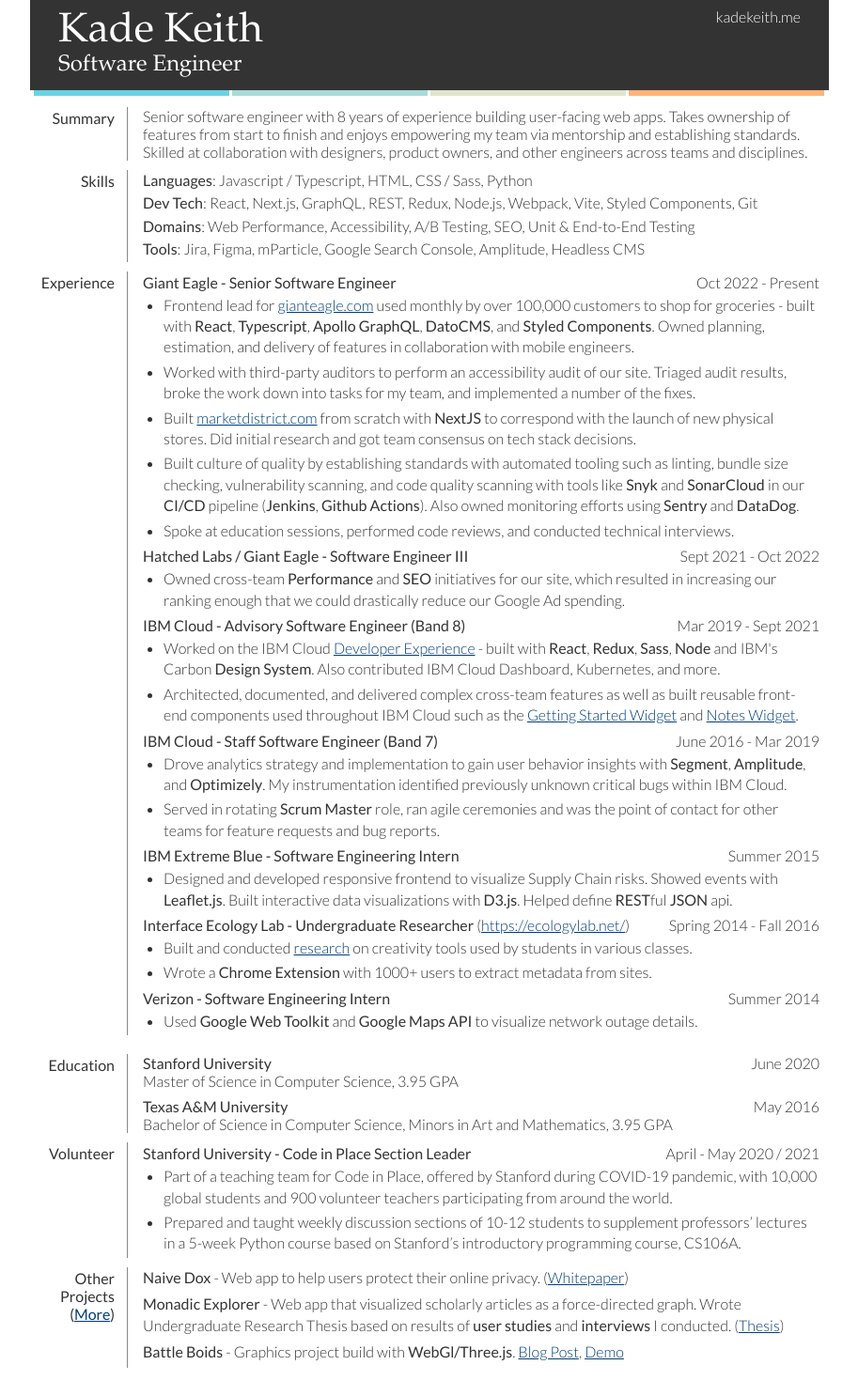
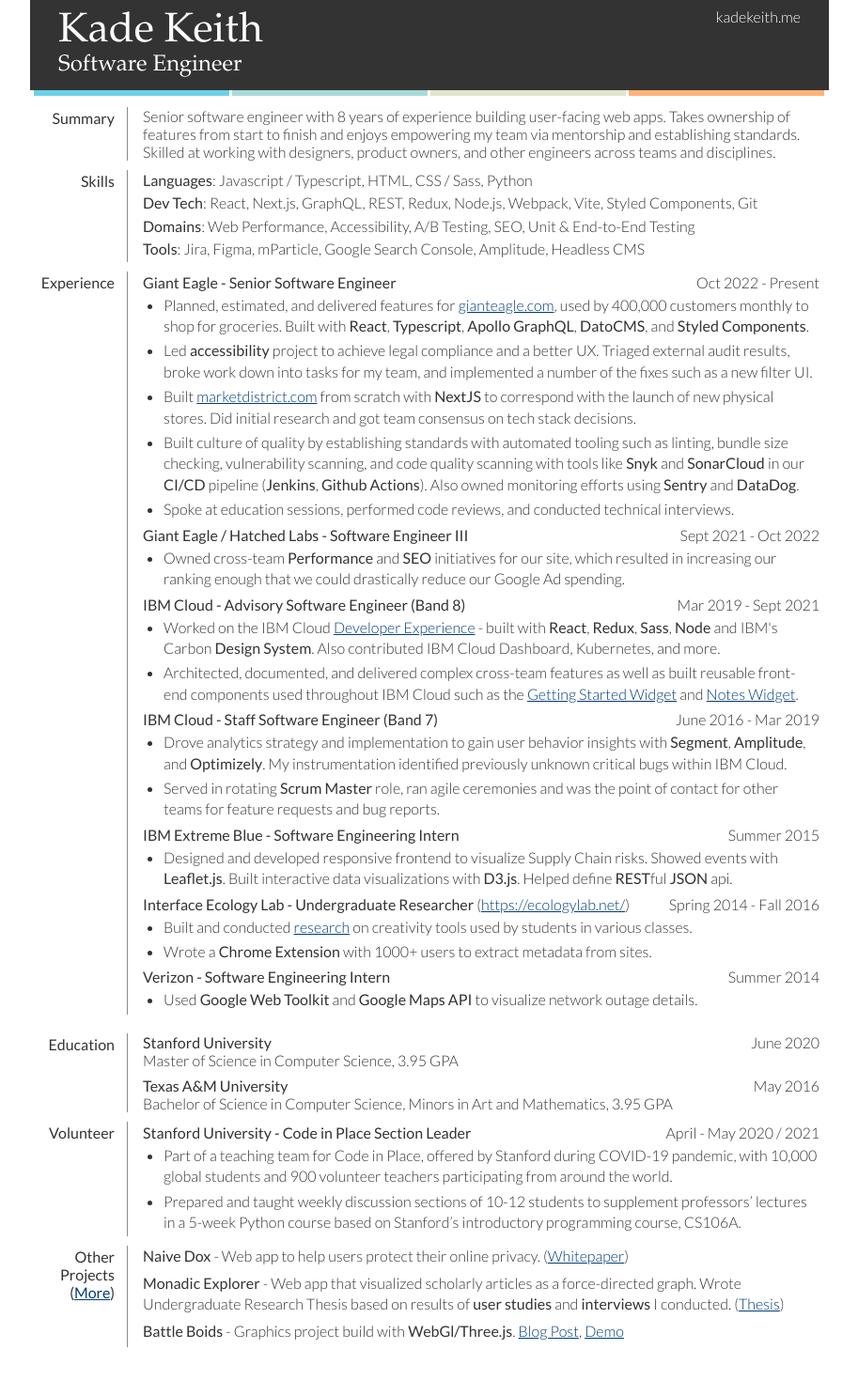
Before and after one commit to keithkade/keithkade.github.io, a Jekyll site: the page resume/index.html, which Jekyll copies as it is, in a window 1280 px wide. Shown: the whole page at 94% size, without its empty margins (183-1096 px from the left). Built offline with Jekyll 4.4.1, drawn with Linux system fonts in a browser that asks for light colours; after the commit the page ends 1464 px from its top, so only the background shows below that.

Commit message:
resume tweaks

```diff
--- a/resume/index.html
+++ b/resume/index.html
@@ -33,7 +33,7 @@
 											<div id="summaryDiv">
 													<p>Senior software engineer with 8 years of experience building user-facing web apps.
 														Takes ownership of features from start to finish and enjoys empowering my team via mentorship and establishing standards.
-														Skilled at collaboration with designers, product owners, and other engineers across teams and disciplines.
+														Skilled at working with designers, product owners, and other engineers across teams and disciplines.
 														</p>
 											</div>
 									</dd>
@@ -65,10 +65,10 @@
 													<p class="time">Oct 2022 - Present</p>
 													<ul>
 															<li>
-																	Frontend lead for <a href="https://www.gianteagle.com/">gianteagle.com</a> used monthly by over 100,000 customers to shop for groceries - built with <b>React</b>, <b>Typescript</b>, <b>Apollo GraphQL</b>, <b>DatoCMS</b>, and <b>Styled Components</b>. Owned planning, estimation, and delivery of features in collaboration with mobile engineers.
+																	Planned, estimated, and delivered features for <a href="https://www.gianteagle.com/">gianteagle.com</a>, used by 400,000 customers monthly to shop for groceries. Built with <b>React</b>, <b>Typescript</b>, <b>Apollo GraphQL</b>, <b>DatoCMS</b>, and <b>Styled Components</b>.
 															</li>
 															<li>
-																	Worked with third-party auditors to perform an accessibility audit of our site. Triaged audit results, broke the work down into tasks for my team, and implemented a number of the fixes.
+																	Led <b>accessibility</b> project to achieve legal compliance and a better UX. Triaged external audit results, broke work down into tasks for my team, and implemented a number of the fixes such as a new filter UI.
 															</li>
 															<li>
 																	Built <a href="https://www.marketdistrict.com">marketdistrict.com</a> from scratch with <b>NextJS</b> to correspond with the launch of new physical stores. Did initial research and got team consensus on tech stack decisions.
@@ -85,7 +85,7 @@
 															</li>
 															-->
 													</ul>
-														<p class="company"><b>Hatched Labs / Giant Eagle - Software Engineer III</b></p>
+														<p class="company"><b>Giant Eagle / Hatched Labs - Software Engineer III</b></p>
 														<p class="time">Sept 2021 - Oct 2022</p>
 														<ul>
 																<li>
```
